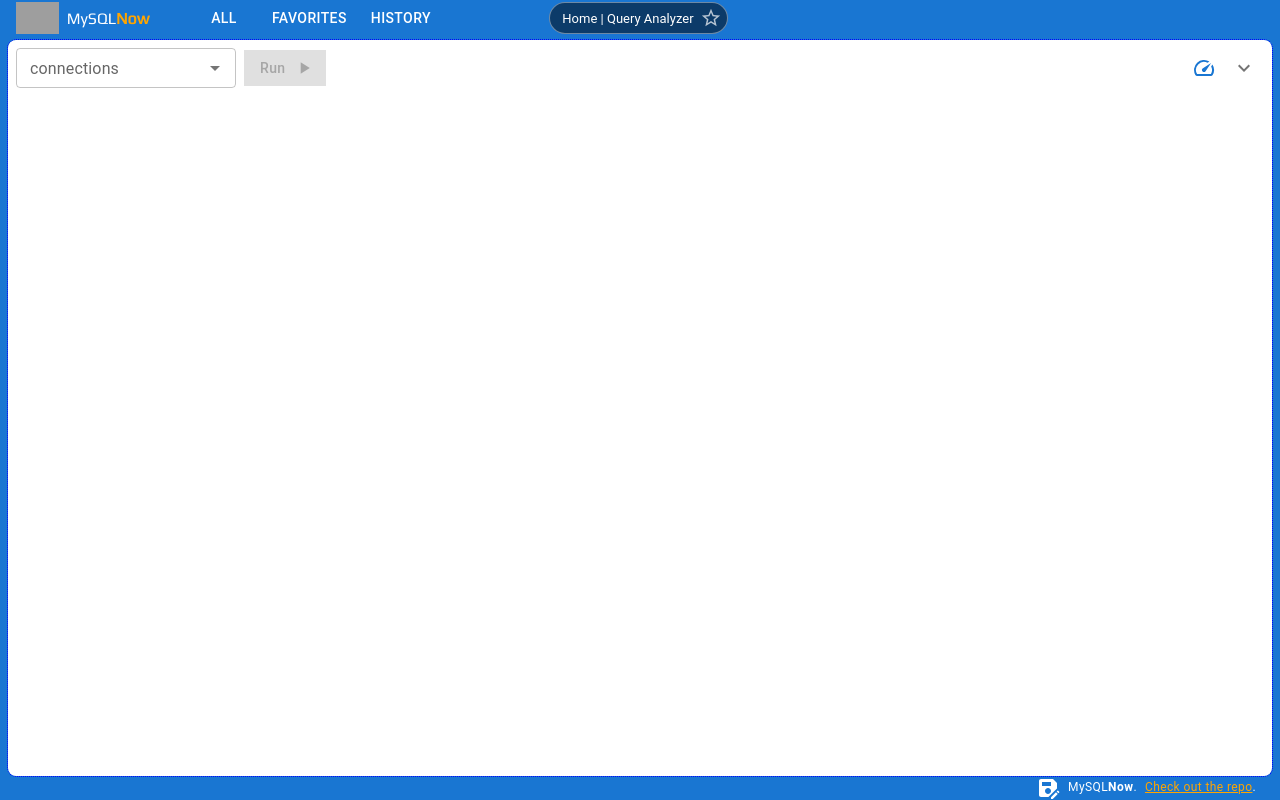
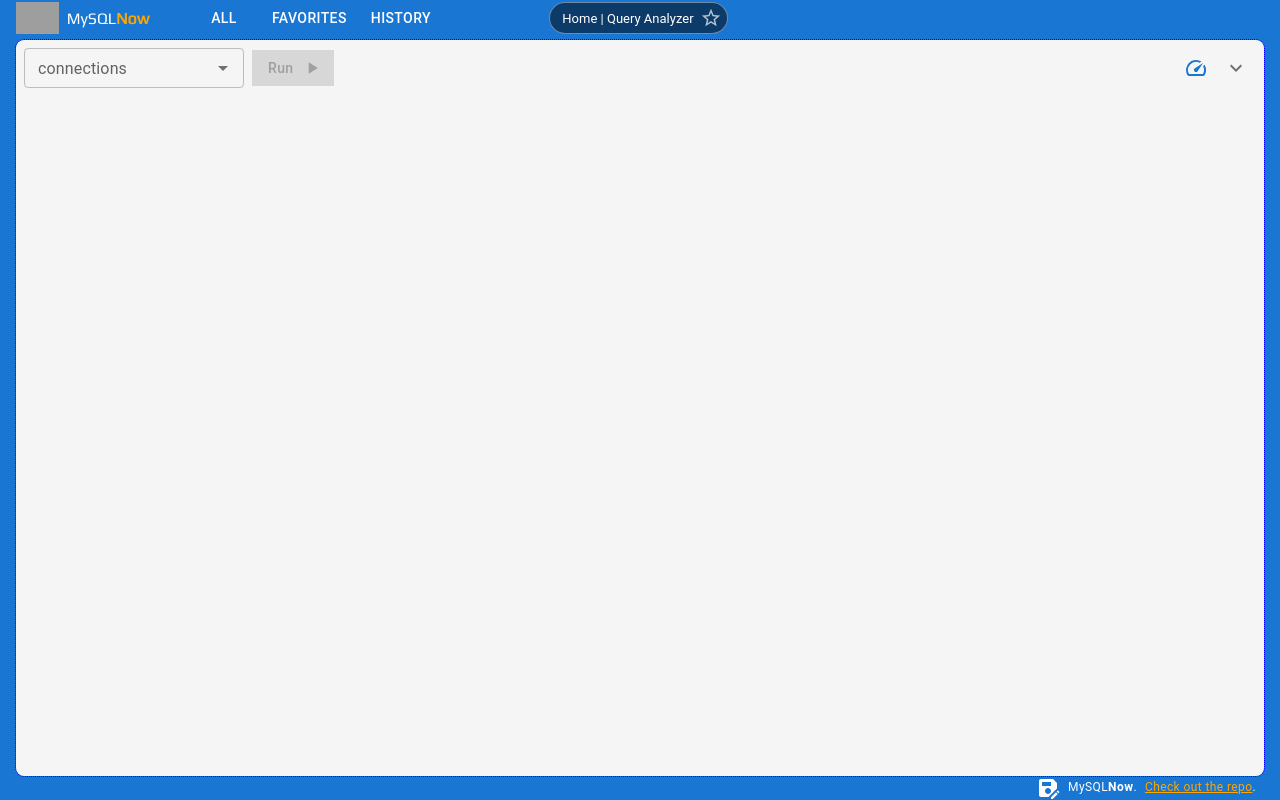
Before and after one commit to miltonejones/mui-sql-studio, a React (Create React App) app: page /sql in a window 1280 px wide. Built offline with nearby package versions, Linux system fonts and the light colour scheme; grey boxes are pictures that could not be loaded; a web font is replaced by a local one.

Commit message:
add body padding

```diff
--- a/src/components/Control/Control.js
+++ b/src/components/Control/Control.js
@@ -122,14 +122,14 @@ export const SearchBox = ({value, onChange, onClose, startIcon = true, ...props}
 
 export const Area = styled(Box)(({ theme, pinned }) => ({
   height: 'calc(100vh - 80px)',
-  backgroundColor: 'white',
+  backgroundColor: '#f5f5f5   ',
   outline: 'dotted 1px blue',
   position: 'absolute',
   top: 40,
   left: pinned ? 340 : 0,
-  width: !pinned ? 'calc(100vw - 32px)' : 'calc(100vw - 372px)',
+  width: !pinned ? 'calc(100vw - 48px)' : 'calc(100vw - 388px)',
   transition: 'left 0.1s linear',
-  margin: theme.spacing(0, 1),
+  margin: theme.spacing(0, 2),
   padding: 8,
   borderRadius: 8,
   overflow: 'auto'
```
